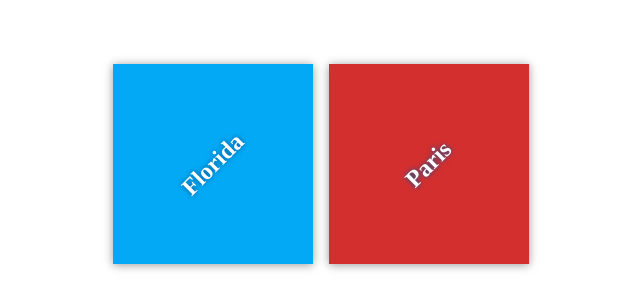
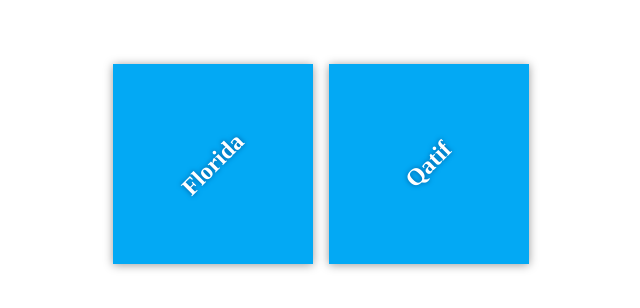
Before and after one commit to speed09/my-travel-plans, a plain HTML site: page index.html in a window 1280 px wide. Shown: the part 236-544 px from the top of the page, without its empty margins (319-959 px from the left). Drawn offline with Linux system fonts and the light colour scheme.

Commit message:
add starting destinations

```diff
--- a/index.html
+++ b/index.html
@@ -14,8 +14,8 @@
                 <h2>Florida</h2>
             </div>
 
-            <div class="destination" id="paris">
-                <h2>Paris</h2>
+            <div class="destination" id="Qatif">
+                <h2>Qatif</h2>
             </div>
         </div>
     </div>
```
